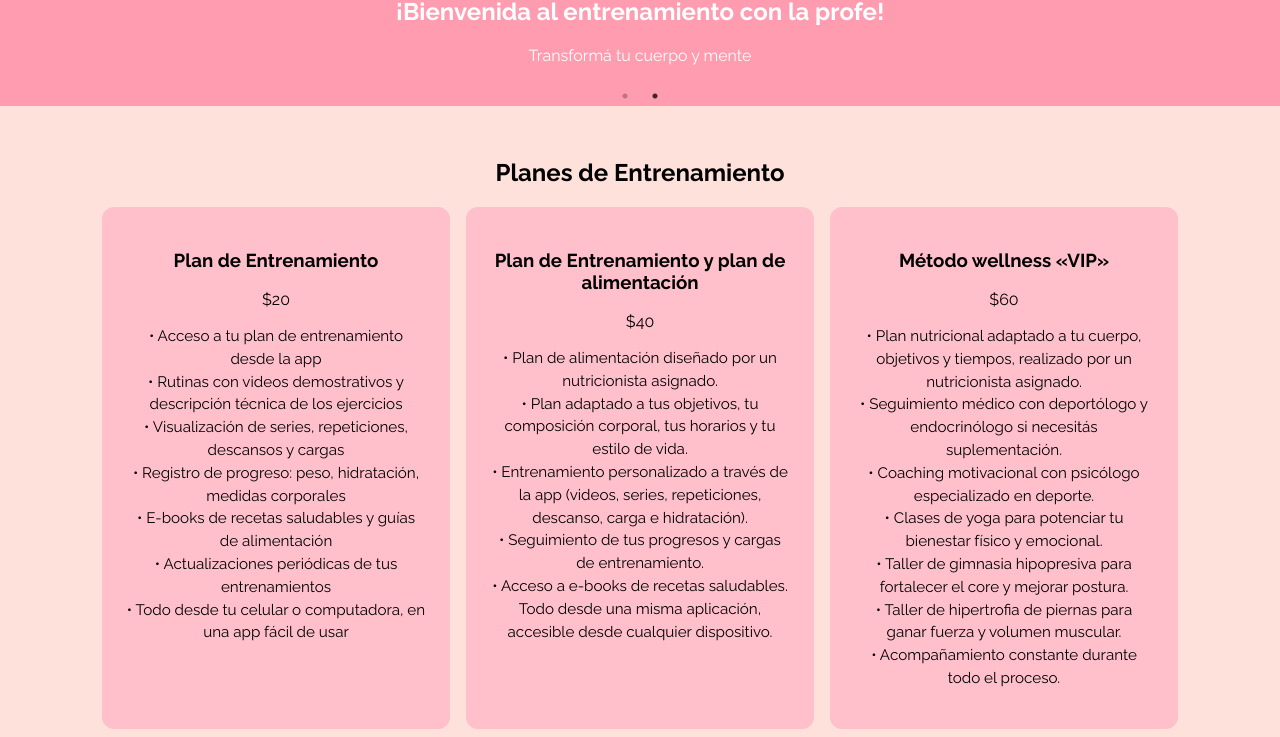
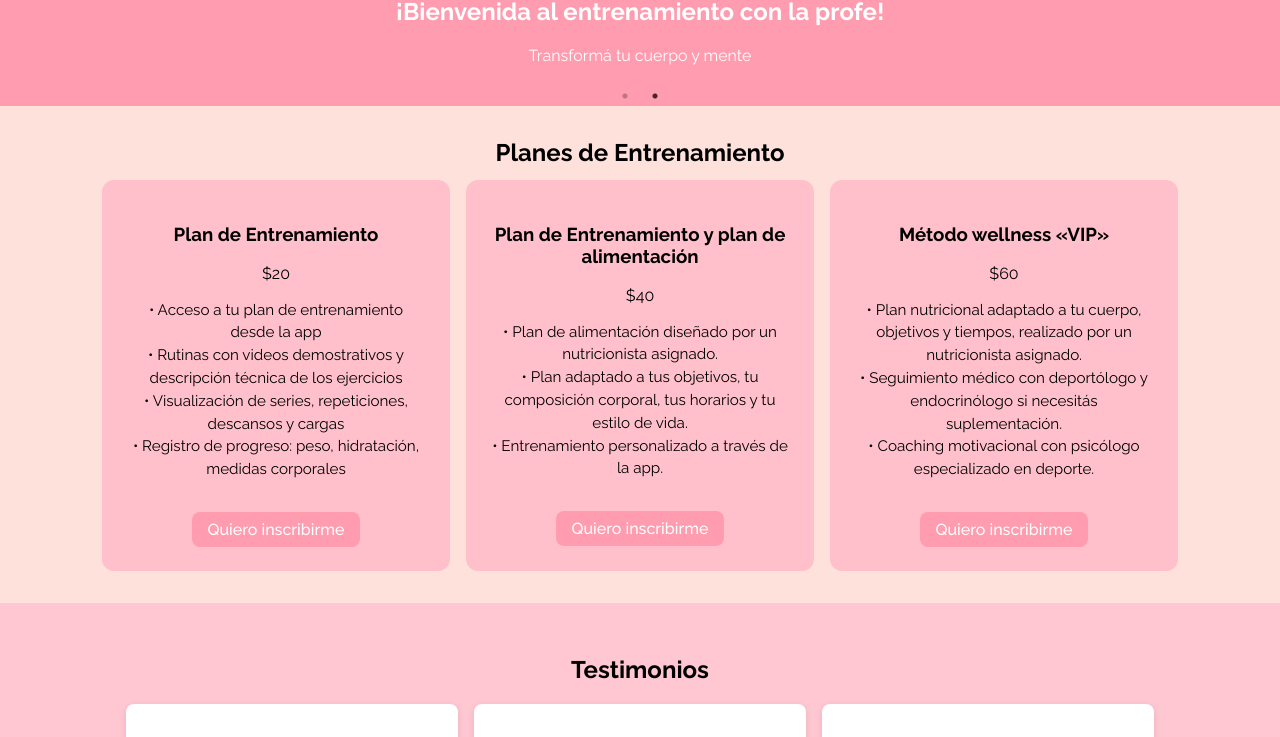
Before and after one commit to Luciano888/SofiaSanzFitness, a Next.js app in the folder landing-page/: page / in a window 1280 px wide. Shown: the part 458-1195 px from the top of the page. Built offline with nearby package versions, Linux system fonts and the light colour scheme.

Commit message:
Se agrego formulario en la seccion planes y se hizo sticky el menu

```diff
--- a/landing-page/src/app/globals.css
+++ b/landing-page/src/app/globals.css
@@ -17,3 +17,13 @@ a:-webkit-any-link {
 a{
   color: #A70377;
 }
+button {
+  font: 16px Raleway, sans-serif;
+  font-weight: 500;
+  padding: 0.5rem 1rem;
+  border-radius: 0.5rem;
+  transition: background-color 0.3s ease, color 0.3s ease;
+}
+button:hover {
+  background-color:#A70377!important;
+}
--- a/landing-page/src/components/Header.tsx
+++ b/landing-page/src/components/Header.tsx
@@ -3,13 +3,13 @@ import styles from './styles/Header.module.css';
 
 export default function Header() {
   return (
-    <header id="inicio" className={styles.header}>
+    <header className={styles.header}>
       <nav>
         <ul className={styles.navList}>
           <li className={styles.logo}>
             <Image src="/logo.png" alt="Logo" width={100} height={79} />
           </li>
-          <li className={styles.navItem}><a href="#inicio">Inicio</a></li>
+          <li className={styles.navItem}><a href="#">Inicio</a></li>
           <li className={styles.navItem}><a href="#planes">Planes</a></li>
           <li className={styles.navItem}><a href="#testimonios">Testimonios</a></li>
           <div className={styles.menu}>
--- a/landing-page/src/components/PlansSection.tsx
+++ b/landing-page/src/components/PlansSection.tsx
@@ -1,6 +1,10 @@
+'use client';
+import { useState, useRef, useEffect } from 'react';
 import styles from './styles/PlansSection.module.css';
 
 export default function PlansSection() {
+  const [formVisibleIndex, setFormVisibleIndex] = useState(null);
+
   const planes = [
     {
       nombre: 'Plan de Entrenamiento',
@@ -8,33 +12,37 @@ export default function PlansSection() {
       descripcion: `• Acceso a tu plan de entrenamiento desde la app
 • Rutinas con videos demostrativos y descripción técnica de los ejercicios
 • Visualización de series, repeticiones, descansos y cargas
-• Registro de progreso: peso, hidratación, medidas corporales
-• E-books de recetas saludables y guías de alimentación
-• Actualizaciones periódicas de tus entrenamientos
-• Todo desde tu celular o computadora, en una app fácil de usar`,
+• Registro de progreso: peso, hidratación, medidas corporales`,
     },
     {
       nombre: 'Plan de Entrenamiento y plan de alimentación',
       precio: '$40',
       descripcion: `• Plan de alimentación diseñado por un nutricionista asignado.
 • Plan adaptado a tus objetivos, tu composición corporal, tus horarios y tu estilo de vida.
-• Entrenamiento personalizado a través de la app (videos, series, repeticiones, descanso, carga e hidratación).
-• Seguimiento de tus progresos y cargas de entrenamiento.
-• Acceso a e-books de recetas saludables.
-Todo desde una misma aplicación, accesible desde cualquier dispositivo.`,
+• Entrenamiento personalizado a través de la app.`,
     },
     {
       nombre: 'Método wellness «VIP»',
       precio: '$60',
       descripcion: `• Plan nutricional adaptado a tu cuerpo, objetivos y tiempos, realizado por un nutricionista asignado.
 • Seguimiento médico con deportólogo y endocrinólogo si necesitás suplementación.
-• Coaching motivacional con psicólogo especializado en deporte.
-• Clases de yoga para potenciar tu bienestar físico y emocional.
-• Taller de gimnasia hipopresiva para fortalecer el core y mejorar postura.
-• Taller de hipertrofia de piernas para ganar fuerza y volumen muscular.
-• Acompañamiento constante durante todo el proceso.`,
+• Coaching motivacional con psicólogo especializado en deporte.`,
     },
   ];
+
+  // Refs para cada formulario
+  const formRefs = useRef([]);
+
+  useEffect(() => {
+    if (formVisibleIndex !== null && formRefs.current[formVisibleIndex]) {
+      // Scroll suave al formulario activo
+      formRefs.current[formVisibleIndex].scrollIntoView({
+  behavior: 'smooth',
+  block: 'center',
+});
+
+    }
+  }, [formVisibleIndex]);
 
   return (
     <section id="planes" className={styles.section}>
@@ -45,6 +53,28 @@ Todo desde una misma aplicación, accesible desde cualquier dispositivo.`,
             <h3>{plan.nombre}</h3>
             <p className={styles.precio}>{plan.precio}</p>
             <p className={styles.descripcion}>{plan.descripcion}</p>
+
+            <button
+              className={styles.boton}
+              onClick={() =>
+                setFormVisibleIndex(formVisibleIndex === index ? null : index)
+              }
+            >
+              Quiero inscribirme
+            </button>
+
+            {formVisibleIndex === index && (
+              <form
+                className={styles.formulario}
+                id={`formulario-inscripcion-${index}`}
+                ref={(el) => (formRefs.current[index] = el)}
+              >
+                <input type="text" placeholder="Tu nombre" required />
+                <input type="email" placeholder="Tu correo" required />
+                <textarea placeholder="¿Tenés alguna consulta?"></textarea>
+                <button type="submit">Enviar</button>
+              </form>
+            )}
           </div>
         ))}
       </div>
--- a/landing-page/src/components/styles/Header.module.css
+++ b/landing-page/src/components/styles/Header.module.css
@@ -2,6 +2,9 @@
   background-color: var(--color2);
   text-align: center;
   height: 65px;
+  position: sticky;
+  top: 0;
+  z-index: 1000;
 }
 .navList {
   list-style: none;
--- a/landing-page/src/components/styles/PlansSection.module.css
+++ b/landing-page/src/components/styles/PlansSection.module.css
@@ -2,7 +2,14 @@
   padding: 2rem;
   background-color: var(--color1);
   text-align: center;
+  scroll-margin-top: 65px;
 }
+
+.titulo {
+  margin: 0px!important;
+  padding-bottom: 0.83rem;
+}
+
 .cards {
   display: flex;
   gap: 1rem;
@@ -52,3 +59,19 @@
   flex: 1;
   max-width: 300px;
 }
+
+.formulario {
+  display: flex;
+  flex-direction: column;
+  gap: 0.5rem;
+  margin-top: 1rem;
+}
+
+.formulario input,
+.formulario textarea {
+  width: 100%;
+  padding: 0.5rem;
+  border-radius: 0.5rem;
+  border: 1px solid #ccc;
+  box-sizing: border-box;
+}
```
